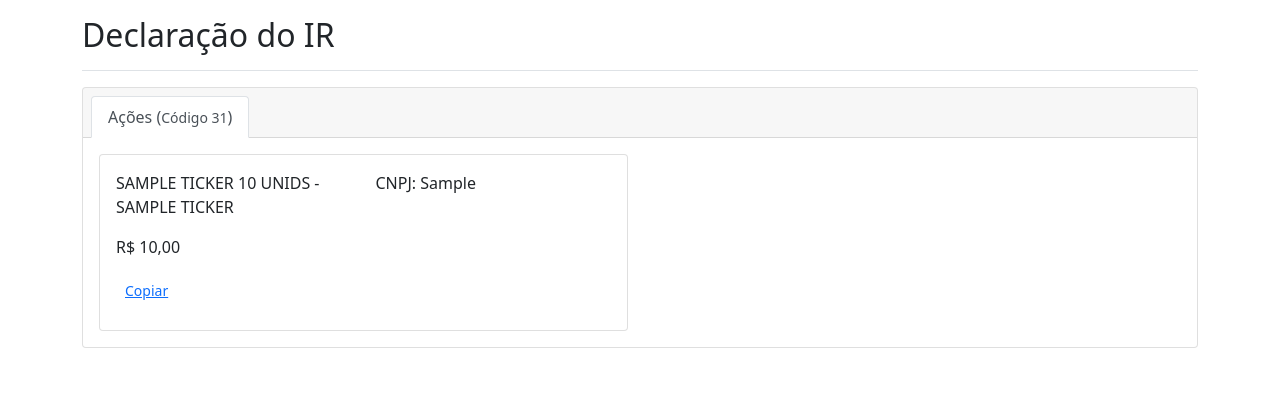
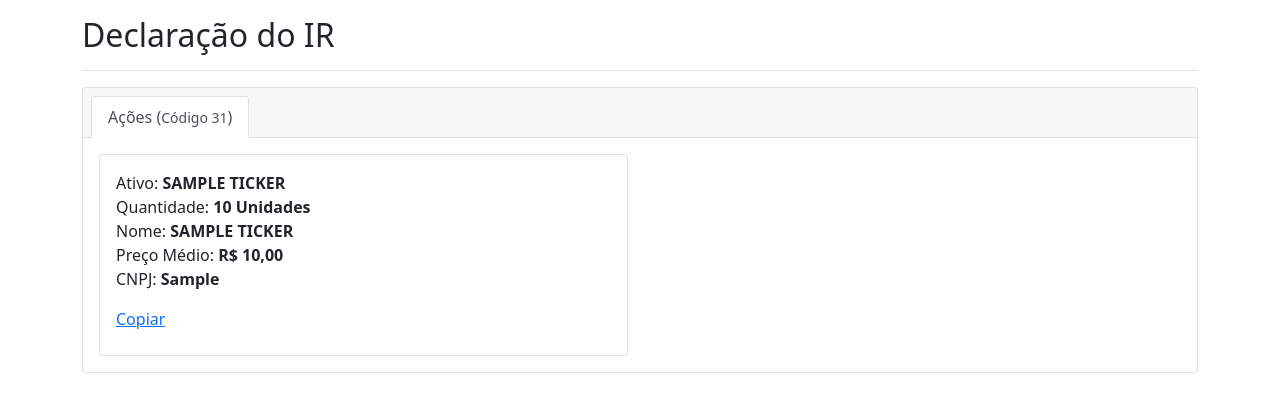
Before and after one commit to CleitonDeLima/mywallet, a Django app: page /transactions/tax/ in a window 1280 px wide. Shown: the part 96-508 px from the top of the page. Run offline with Django 4.2, Linux system fonts and the light colour scheme; a user stored in the database is signed in; tables that the repository leaves empty hold one stand-in row (values such as "Sample post"); some libraries are stand-ins or nearby versions.

Commit message:
Adicionado função para copiar os dados para fazer o IR (#15)

```diff
--- a/templates/core.html
+++ b/templates/core.html
@@ -14,12 +14,20 @@
 </head>
 <body>
   {% block body %}
-
   {% endblock %}
 
   <script src="https://cdn.jsdelivr.net/npm/bootstrap@5.1.3/dist/js/bootstrap.bundle.min.js" integrity="sha384-ka7Sk0Gln4gmtz2MlQnikT1wXgYsOg+OMhuP+IlRH9sENBO0LRn5q+8nbTov4+1p" crossorigin="anonymous"></script>
   <script src="https://unpkg.com/htmx.org@1.6.1"></script>
   <script src="https://unpkg.com/hyperscript.org@0.9.1"></script>
   {% django_htmx_script %}
+  <script>
+    const tooltipTriggerList = [].slice.call(document.querySelectorAll('[data-bs-toggle="tooltip"]'));
+    const tooltipList = tooltipTriggerList.map(tooltipTriggerEl => {
+      return new bootstrap.Tooltip(tooltipTriggerEl);
+    });
+  </script>
+
+  {% block javascript %}
+  {% endblock %}
 </body>
 </html>
--- a/templates/transactions/income_tax.html
+++ b/templates/transactions/income_tax.html
@@ -45,14 +45,22 @@
                     <div class="card-body">
                       <div class="row">
                         <div class="col">
-                          <p>{{ item.ticker__name|upper }} {{ item.quantity }} UNIDS - {{ item.ticker__company_name|upper }}</p>
-                          <p>{{ item.avg_price|floatformat:2|show_money }}</p>
-                          <button class="btn btn-link btn-sm">Copiar</butt>
-                        </div>
-                        <div class="col">
-                          <p>CNPJ: {{ item.ticker__document }}</p>
+                          <p class="mb-0">Ativo: <strong>{{ item.ticker__name|upper }}</strong></p>
+                          <p class="mb-0">Quantidade: <strong>{{ item.quantity }} Unidade{{ item.quantity|pluralize }}</strong></p>
+                          <p class="mb-0">Nome: <strong>{{ item.ticker__company_name|upper }}</strong></p>
+                          <p class="mb-0">Preço Médio: <strong>{{ item.avg_price|floatformat:2|show_money }}</strong></p>
+                          <p>CNPJ: <strong>{{ item.ticker__document }}</strong></p>
                         </div>
                       </div>
+                      <a class="btn-copy"
+                        href="#"
+                        data-bs-toggle="tooltip"
+                        data-bs-placement="top"
+                        data-bs-trigger="manual"
+                        title="Copiado!"
+                        data-clipboard-text="{% spaceless %}{% include "transactions/snippets/tax_info.html" with item=item only %}{% endspaceless %}">
+                        Copiar
+                      </a>
                     </div>
                   </div>
                 </div>
@@ -64,3 +72,19 @@
     </div>
   </div>
 {% endblock %}
+
+{% block javascript %}
+  <script src="https://cdnjs.cloudflare.com/ajax/libs/clipboard.js/2.0.10/clipboard.min.js"></script>
+  <script>
+    const clipboard = new ClipboardJS(".btn-copy");
+    clipboard.on("success", e => {
+      const tooltip = bootstrap.Tooltip.getInstance(e.trigger);
+      tooltip.show();
+      setTimeout(() => {
+        tooltip.hide();
+      }, 500);
+
+      e.clearSelection();
+    });
+  </script>
+{% endblock %}
--- /dev/null
+++ b/templates/transactions/snippets/tax_info.html
@@ -0,0 +1,7 @@
+{% load core_tags %}
+
+Ativo: {{ item.ticker__name|upper }}
+Quantidade: {{ item.quantity }} Unidade{{ item.quantity|pluralize  }}
+Nome: {{ item.ticker__company_name|upper }}
+Preço Médio: {{ item.avg_price|floatformat:2|show_money }}
+CNPJ: {{ item.ticker__document }}
```
